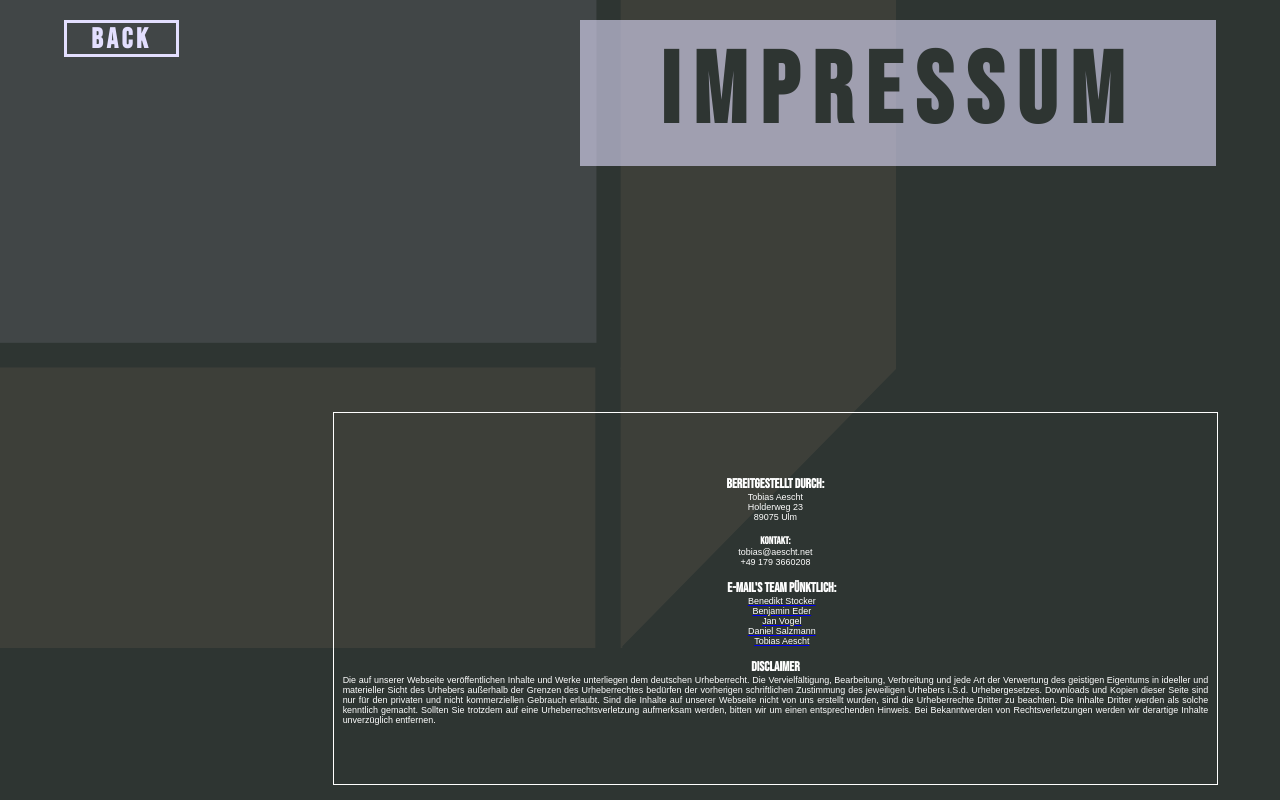
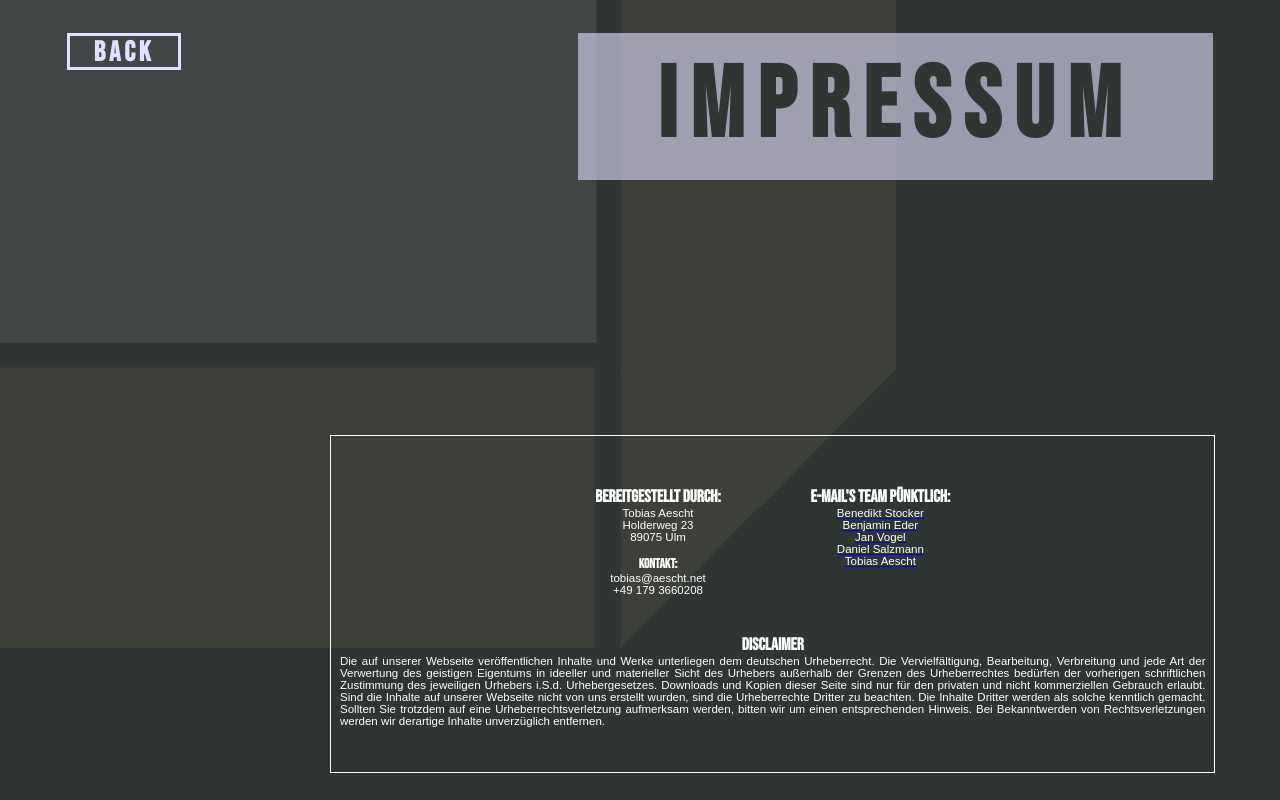
Before and after one commit to bstkr/interactive-movie, an Angular app in the folder interactive-movie-app/: page /impressum in a window 1280 px wide. Built offline with nearby package versions, Linux system fonts and the light colour scheme; a web font is replaced by a local one.

Commit message:
Design Impressum + Credits Anpassungen

```diff
--- a/interactive-movie-app/src/app/components/credits/credits.component.scss
+++ b/interactive-movie-app/src/app/components/credits/credits.component.scss
@@ -11,7 +11,7 @@
   display: grid;
 
   grid-template-columns: auto 60.625vw 9.375vw 25vw;
-  grid-template-rows: 3.125vw 8.75vw 16.25vw 25vw 3.125vw 25vw 3.125vw 25vw 3.125vw;
+  grid-template-rows: 2.604vw 8.75vw 17.3vw 25vw 2.604vw 25vw 2.604vw 25vw 2.604vw;
 
   grid-template-areas:
     " . . . . "
--- a/interactive-movie-app/src/app/components/impressum/impressum.component.html
+++ b/interactive-movie-app/src/app/components/impressum/impressum.component.html
@@ -15,6 +15,7 @@
     <div class="background"></div>
   </div>
   <div id="site">
+    <div class="flex">
       <div class="op-name">
         <h2>Bereitgestellt durch:</h2>
         <p>Tobias Aescht</p>
@@ -31,6 +32,7 @@
         <a href="mailto:jan.vogel@uni-ulm.de"><p>Jan Vogel</p></a>
         <a href="mailto:daniel.salzmann@uni-ulm.de"><p>Daniel Salzmann</p></a>
         <a href="mailto:tobias.aescht@uni-ulm.de"><p>Tobias Aescht</p></a>
+      </div>
     </div>
     <div class="op-disc">
       <h2>Disclaimer</h2>
--- a/interactive-movie-app/src/app/components/impressum/impressum.component.scss
+++ b/interactive-movie-app/src/app/components/impressum/impressum.component.scss
@@ -14,8 +14,8 @@
   overflow-y: hidden;
   background-color: $black;
 
-  grid-template-columns: 5% auto 69% 5%;
-  grid-template-rows: 2.5% 25% auto 46% 2.5%;
+  grid-template-columns: 5.208vw auto 69vw 5.208vw;
+  grid-template-rows: 2.604vw 14.0625vw auto minmax(170px, 25.875vw) 2.604vw;
 
   grid-template-areas:
     " logo . . . "
@@ -128,7 +128,7 @@
       border-style: solid;
       border-width: 1px;
 
-      font-size:  0.7vw;
+      font-size:   0.9vw;
 
       text-align: center;
       padding: 1% 1% 1% 1%;
@@ -136,13 +136,18 @@
       display: row;
       align-content: center;
 
+      .flex {
+        display: flex;
+        justify-content: center;
+      }
+
       .op-name {
         position: relative;
         margin-top: 1vw;
         border: none;
 
         p {
-          font-size:  0.7vw;
+          font-size:   0.9vw;
         }
         h3 {
           padding-top: 1vw;
@@ -151,24 +156,24 @@
       .op-tp {
         position: relative;
         margin-top: 1vw;
-        margin-left: 1vw;
+        margin-left: 7vw;
         border: none;
 
         p {
-          font-size:   0.7vw;
+          font-size: 0.9vw;
           color: white;
           font-style: normal;
         }
       }
       .op-disc {
         position: relative;
-        margin-top: 1vw;
+        margin-top: 3vw;
         margin-bottom: 1%;
         border: none;
         float: right;
 
         p {
-          font-size:   0.7vw;
+          font-size:   0.9vw;
           text-align: justify;
         }
     }
```
Lines whose indentation alone changed are shown as unchanged.
